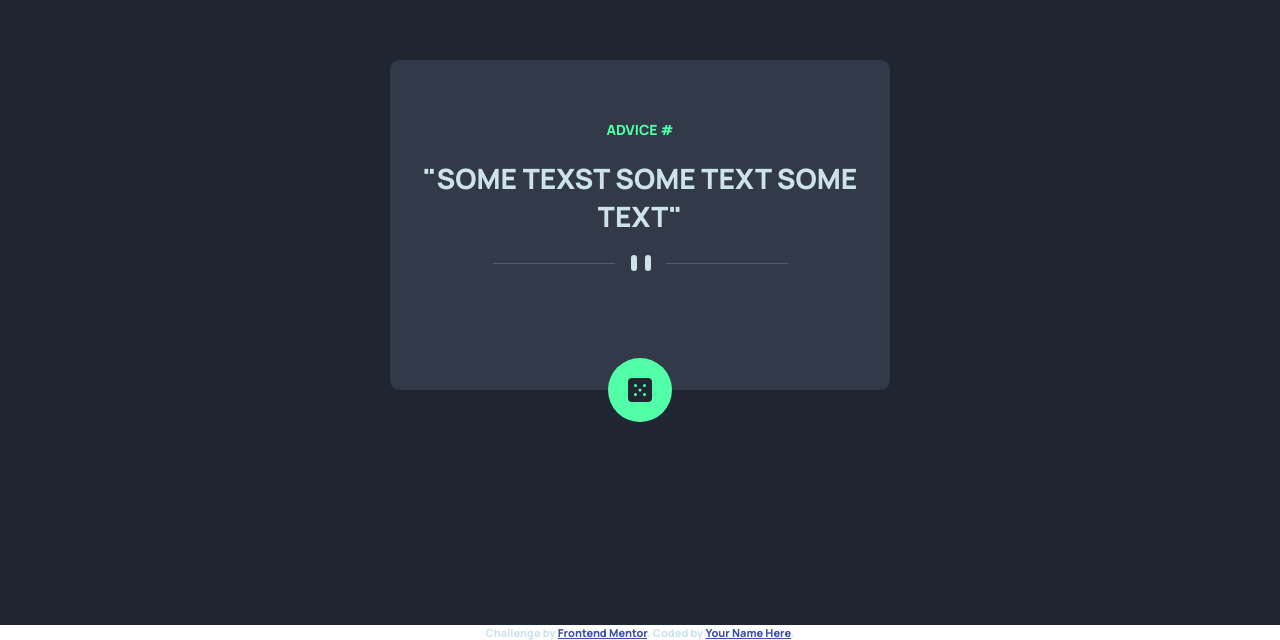
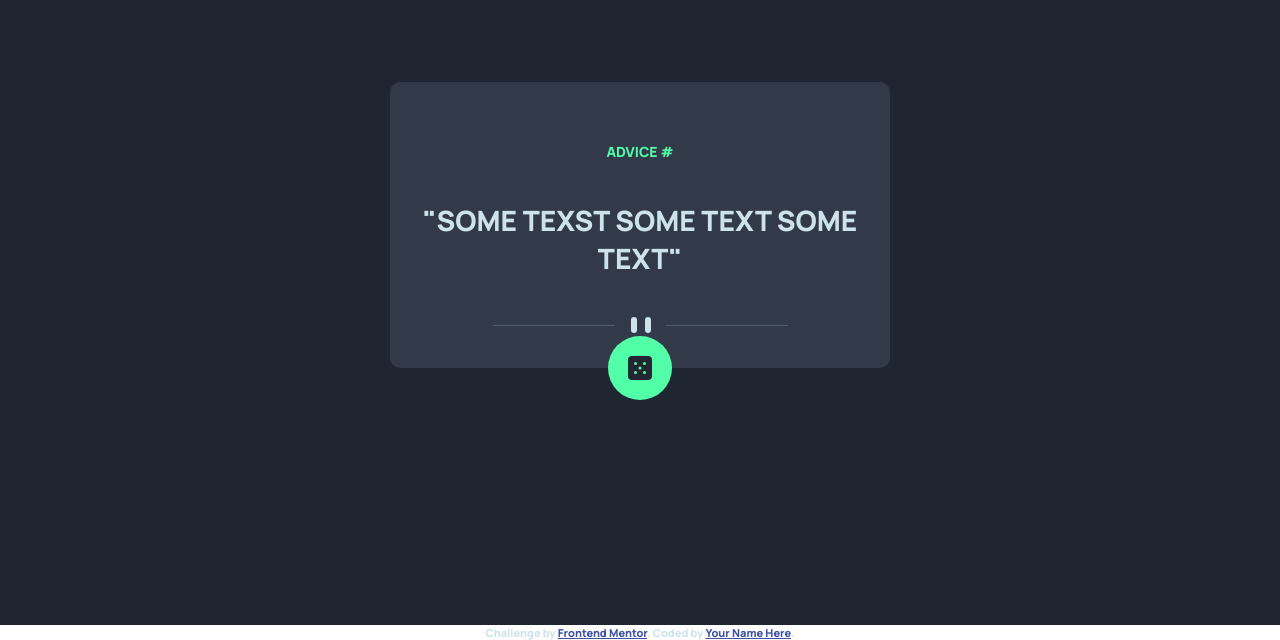
Before and after one commit to RadasinR/advice-generator-app, a plain HTML site: page index.html in a window 1280 px wide. Shown: the part 175-815 px from the top of the page. Drawn offline with Linux system fonts and the light colour scheme; no server answers.

Commit message:
Update style.css
some fixes

```diff
--- a/css/style.css
+++ b/css/style.css
@@ -1,35 +1,3 @@
-/* # Front-end Style Guide
-
-## Layout
-
-The designs were created to the following widths:
-
-- Mobile: 375px
-- Desktop: 1440px
-
-## Colors
-
-### Primary
-
-- Light Cyan: hsl(193, 38%, 86%)
-- Neon Green: hsl(150, 100%, 66%)
-
-### Neutral
-
-- Grayish Blue:
-- Dark Grayish Blue:
-- Dark Blue:
-
-## Typography
-
-### Body Copy
-
-- Font size (quote): 28px
-
-### Font
-
-- Family: [Manrope](https://fonts.google.com/specimen/Manrope)
-- Weights: 800 */
 
 /* FONT */
 @import url('https://fonts.googleapis.com/css2?family=Manrope:wght@800&display=swap');
@@ -69,7 +37,7 @@ html {
     /* Button */
     --btn-size: 6.4rem;
     /* GAP */
-    --gap: 2rem;
+    --gap: 4rem;
 }
 
 /* END CUSTOM PROPERTIES */
@@ -131,7 +99,7 @@ main {
 }
 
 .advice__sep {
-    margin-bottom: calc(clamp(2rem, 10%, 6rem) - var(--gap) + var(--btn-size) / 2);
+    margin-bottom: calc(clamp(2rem, 10%, 6rem) - var(--gap) - var(--btn-size) / 2);
 }
 
 /* END ELEMENTS */
```
